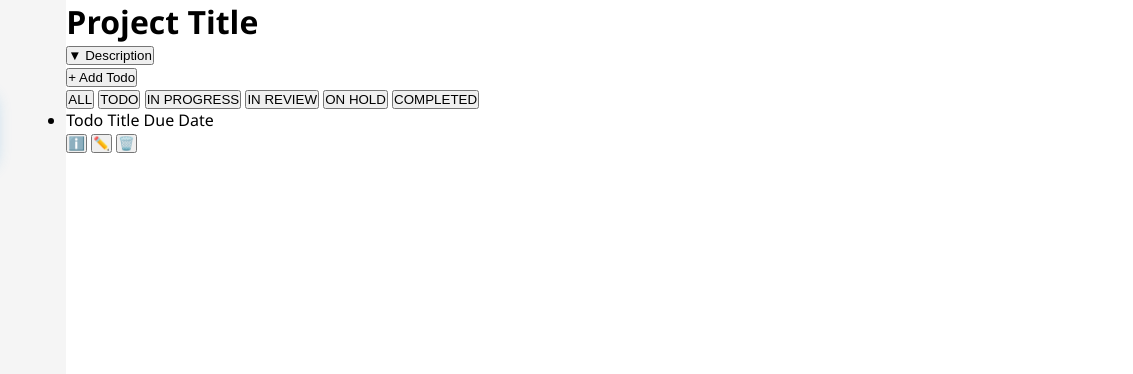
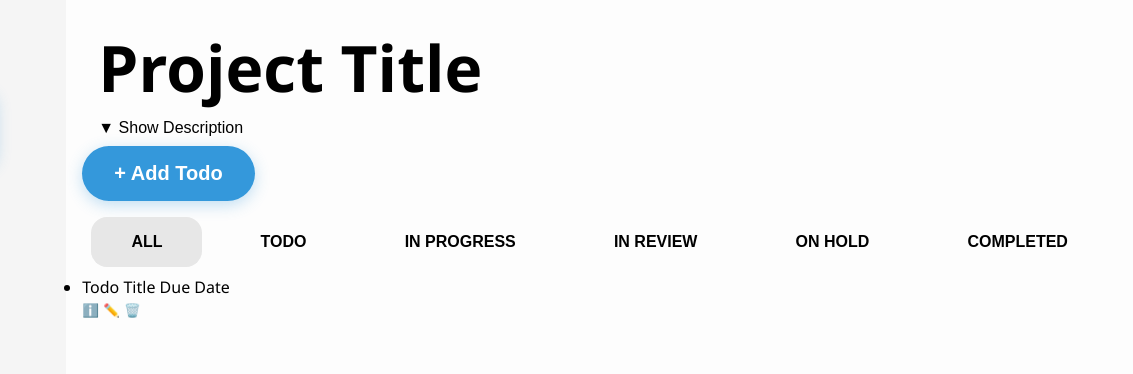
Before and after one commit to linzi-v7/todo-list, a website built with webpack: page src/template.html in a window 1280 px wide. Shown: the full height of the page, 147-1280 px from the left. Built offline with nearby package versions, Linux system fonts and the light colour scheme.

Commit message:
feat(ui): add styling to project header

```diff
--- a/src/styles.css
+++ b/src/styles.css
@@ -4,17 +4,30 @@
     box-sizing: border-box;
 }
 
-body {
-    font-family: 'Segoe UI', Tahoma, Geneva, Verdana, sans-serif;
-}
-
 :root {
     --welcome-screen-color: #dfdfdf;
     --sidebar-color: #f5f5f5;
-    --silver-hover: #e3e3e3;
-    --add-project-button-color: #3498db;
-    --add-project-button-hover: #2980b9;
+    --silver-hover: #e7e7e7;
+    --add-button-color: #3498db;
+    --add-button-hover: #2980b9;
     --faded-text-color: #00000051;
+}
+
+/* show grid lines */
+.main-site>*,
+.project-info>* {
+    /* border: 1px solid red; */
+}
+
+body {
+    font-family: 'Segoe UI', Tahoma, Geneva, Verdana, sans-serif;
+    background-color: #fdfdfd;
+}
+
+button {
+    cursor: pointer;
+    border: none;
+    background-color: transparent;
 }
 
 .welcome-screen {
@@ -38,8 +51,9 @@ body {
     margin-bottom: 2rem;
 }
 
-.add-project-button {
-    background-color: var(--add-project-button-color);
+.add-project-button,
+.add-todo-button {
+    background-color: var(--add-button-color);
     color: white;
     border: none;
     padding: 1rem 2rem;
@@ -51,8 +65,9 @@ body {
     box-shadow: 0 4px 15px rgba(52, 152, 219, 0.3);
 }
 
-.add-project-button:hover {
-    background-color: var(--add-project-button-hover);
+.add-project-button:hover,
+.add-todo-button:hover {
+    background-color: var(--add-button-hover);
     box-shadow: 0 6px 20px rgba(52, 152, 219, 0.4);
 }
 
@@ -110,6 +125,53 @@ body {
     background-color: var(--silver-hover);
 }
 
+
+.project-info {
+    margin: 1rem;
+    display: grid;
+    grid-template-rows: 1fr 1fr 4fr;
+}
+
+
+
+.project-header {
+    margin: 0.5rem 1rem;
+}
+
+.project-header .project-title {
+    font-size: 4rem;
+}
+
+.description-toggle {
+    margin-top: 0.5rem;
+    font-size: 1rem;
+}
+
+.filter-buttons {
+    display: flex;
+    justify-content: center;
+    align-items: center;
+    justify-content: space-around;
+}
+
+.filter-btn {
+    font-size: 1rem;
+    font-weight: bold;
+    padding: 1rem 2.5rem;
+    border-radius: 1rem;
+}
+
+.filter-btn:hover,
+.filter-btn.active {
+    background-color: var(--silver-hover);
+}
+
+
+
+.add-todo-button {
+    margin-bottom: 1rem;
+}
+
 .inactive {
     display: none;
 }
--- a/src/template.html
+++ b/src/template.html
@@ -34,7 +34,7 @@
             <div class="project-header">
             <h1 class="project-title">Project Title</h1>
             <div class="description-container">
-                <button class="description-toggle">▼ Description</button>
+                <button class="description-toggle">▼ Show Description</button>
                 <div class="project-description inactive">Project Description</div>
             </div>
 
```
